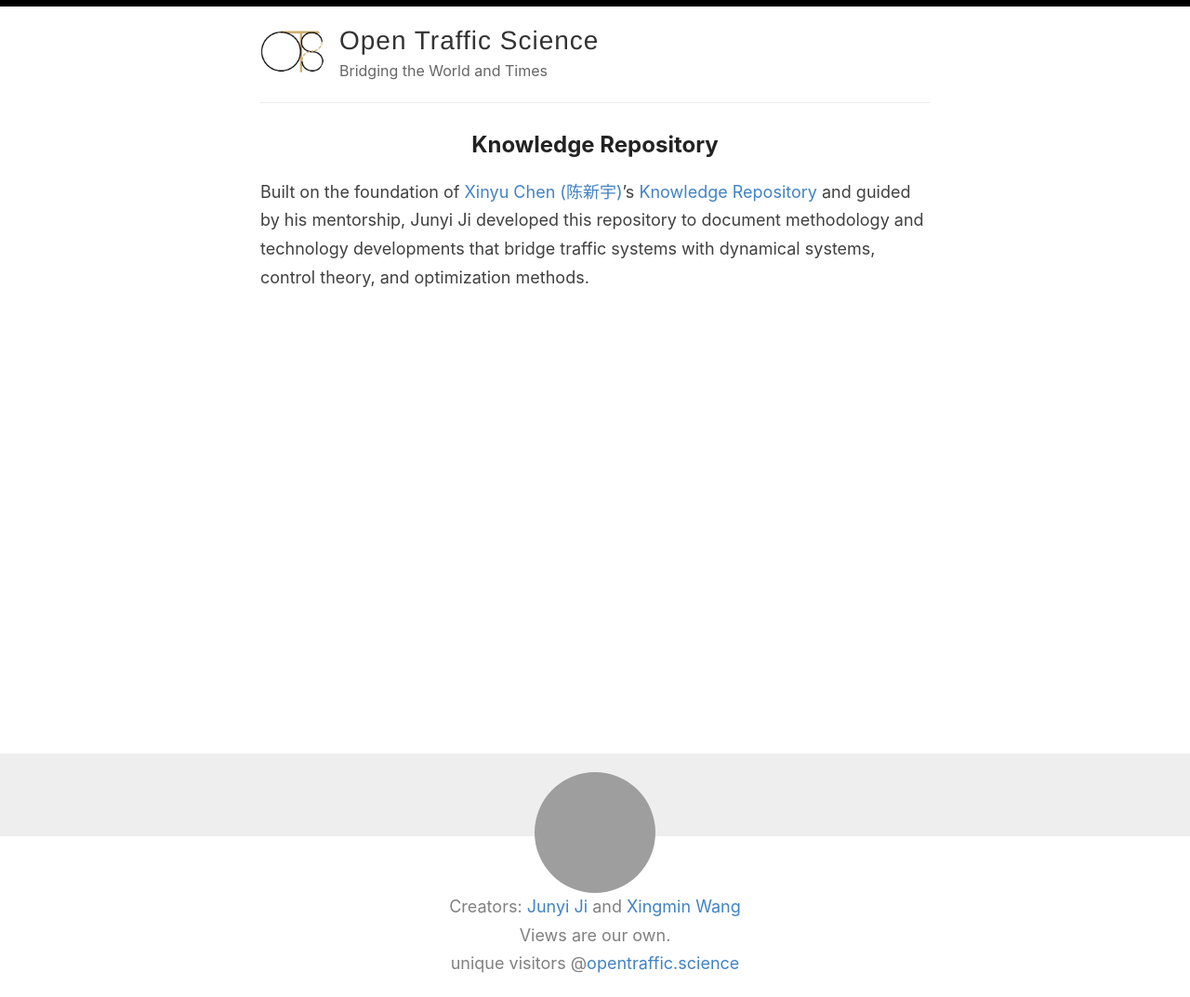
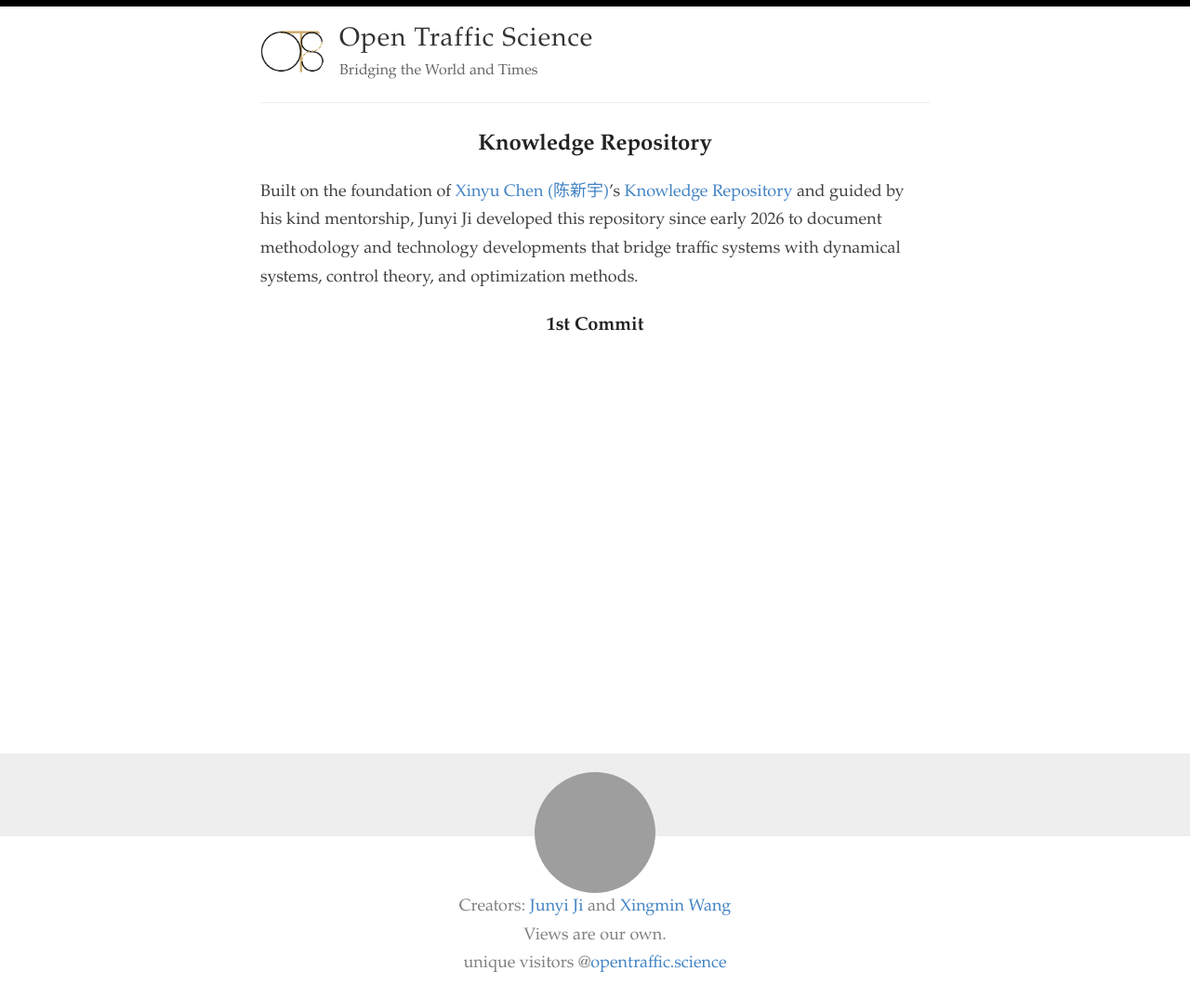
Before and after one commit to OpenTrafficScience/opentrafficscience.github.io, a Jekyll site: the page built from bib.md, in a window 1280 px wide. Shown: the whole page at 93% size. Built offline with Jekyll 4.4.1, drawn with Linux system fonts in a browser that asks for light colours; comment, search, counter and statistics services are not loaded.

Commit message:
Update style

```diff
--- a/_sass/_variables.scss
+++ b/_sass/_variables.scss
@@ -15,6 +15,7 @@ $lightGray: #eee;
 $white: #fff;
 
 // Font stacks
+$palatino: Palatino, "Palatino Linotype", "Palatino LT STD", "Book Antiqua", Georgia, serif;
 $helvetica: Helvetica, Arial, sans-serif;
 $helveticaNeue: "Helvetica Neue", Helvetica, Arial, sans-serif;
 $georgia: Georgia, serif;
--- a/assets/style.scss
+++ b/assets/style.scss
@@ -13,8 +13,6 @@
 /* BASE RULES */
 /**************/
 
-@import url('https://fonts.googleapis.com/css?family=Roboto');
-
 html {
   font-size: 100%;
   height: 100%;
@@ -22,7 +20,7 @@ html {
 
 body {
   background: #fff;
-  font-family: -system-ui, -apple-system, BlinkMacSystemFont, "Segoe UI", Roboto, Helvetica, Arial, sans-serif, "Apple Color Emoji", "Segoe UI Emoji", "Segoe UI Symbol";
+  font-family: $palatino;
   color: #404040;
   line-height: 1.7;
   font-weight: 400;
@@ -38,7 +36,7 @@ body {
 }
 
 h1, h2, h3, h4, h5, h6 {
-  font-family: -system-ui, -apple-system, BlinkMacSystemFont, "Segoe UI", Roboto, Helvetica, Arial, sans-serif, "Apple Color Emoji", "Segoe UI Emoji", "Segoe UI Symbol";
+  font-family: $palatino;
   color: $darkerGray;
   font-weight: bold;
 
@@ -318,7 +316,7 @@ p > img {
   margin: 0;
   color: $darkGray;
   cursor: pointer;
-  font-family: $helveticaNeue;
+  font-family: $palatino;
   font-weight: 300;
   font-size: 28px;
   letter-spacing: 1px;
@@ -342,7 +340,7 @@ p > img {
 nav {
   float: right;
   margin-top: 23px; // @TODO: Vertically middle align
-  font-family: $helveticaNeue;
+  font-family: $palatino;
   font-size: 18px;
 
   @include mobile {
@@ -456,7 +454,7 @@ body:after {
 }
 
 .post h1{
-  font-family: -system-ui, -apple-system, BlinkMacSystemFont, "Segoe UI", Roboto, Helvetica, Arial, sans-serif, "Apple Color Emoji", "Segoe UI Emoji", "Segoe UI Symbol";
+  font-family: $palatino;
   text-align: center;
   font-weight: bold;
   font-kerning: auto;
@@ -465,7 +463,7 @@ body:after {
 }
 
 .page h1{
-  font-family: -system-ui, -apple-system, BlinkMacSystemFont, "Segoe UI", Roboto, Helvetica, Arial, sans-serif, "Apple Color Emoji", "Segoe UI Emoji", "Segoe UI Symbol";
+  font-family: $palatino;
   text-align: center;
   font-weight: bold;
   font-kerning: auto;
@@ -487,7 +485,7 @@ body:after {
 .cd-container a {
   color: #30434e;
   text-decoration: none;
-  font-family: "Open Sans", sans-serif;
+  font-family: $palatino;
 }
 
 .cd-container img {
@@ -495,7 +493,7 @@ body:after {
 }
 
 .cd-container h1, .cd-container h2 {
-  font-family: "Open Sans", sans-serif;
+  font-family: $palatino;
   font-weight: bold;
 }
 
@@ -637,7 +635,7 @@ Modules - reusable parts of our design
 }
 
 #carbonads {
-  font-family: -apple-system, BlinkMacSystemFont, "Segoe UI", Roboto, Oxygen-Sans, Ubuntu, Cantarell, "Helvetica Neue", Helvetica, Arial, sans-serif;
+  font-family: $palatino;
   display: inline-block;
   overflow: hidden;
   max-width: 270px;
--- a/bib.md
+++ b/bib.md
@@ -24,4 +24,6 @@ window.MathJax = {
 
 ## Knowledge Repository
 
-Built on the foundation of [Xinyu Chen (陈新宇)](https://xinychen.github.io/)'s [Knowledge Repository](https://spatiotemporal-data.github.io/bib/) and guided by his mentorship, Junyi Ji developed this repository to document methodology and technology developments that bridge traffic systems with dynamical systems, control theory, and optimization methods.
+Built on the foundation of [Xinyu Chen (陈新宇)](https://xinychen.github.io/)'s [Knowledge Repository](https://spatiotemporal-data.github.io/bib/) and guided by his kind mentorship, Junyi Ji developed this repository since early 2026 to document methodology and technology developments that bridge traffic systems with dynamical systems, control theory, and optimization methods.
+
+### 1st Commit
```
